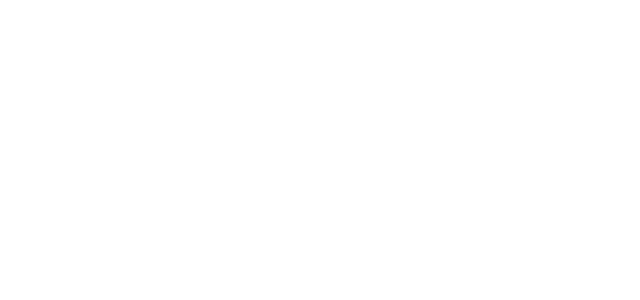
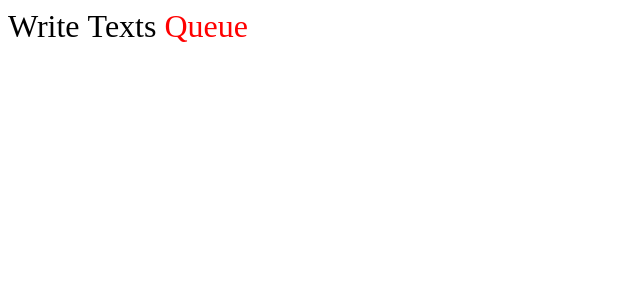
Before and after one commit to s-barsch/write, a React (Create React App) app in the folder client/: page /queue in a window 1280 px wide. Shown: the top 300 px of the page, without its empty margins (0-640 px from the left). Built offline with nearby package versions, Linux system fonts and the light colour scheme.

Commit message:
Rename locals to queue

```diff
--- a/client/src/App.js
+++ b/client/src/App.js
@@ -45,7 +45,7 @@ class App extends React.Component {
             <Top />
           </div>
         )} />
-        <Route path="/local/" exact={true} render={() => (
+        <Route path="/queue/" exact={true} render={() => (
           <div>
             <Top />
           </div>
--- a/client/src/components/text.js
+++ b/client/src/components/text.js
@@ -43,7 +43,7 @@ export const Text = ({ text, saveFn, delFn }) => {
         <Del text={text} delFn={delFn} />
       ):(null)}
       <Info text={text} />
-      <TextareaAutosize defaultValue={text.body} onBlur={submit} />
+      <TextareaAutosize minRows={1} defaultValue={text.body} onBlur={submit} />
     </article>
   )
 }
--- a/client/src/components/top.js
+++ b/client/src/components/top.js
@@ -8,7 +8,7 @@ export default class Top extends React.Component {
             <nav id="nav">
               <NavLink exact={true} to="/">Write</NavLink>
               <NavLink to="/texts/">Texts</NavLink>
-              <NavLink to="/local/">Local</NavLink>
+              <NavLink to="/queue/">Queue</NavLink>
             </nav>
           </div>
         );
```
